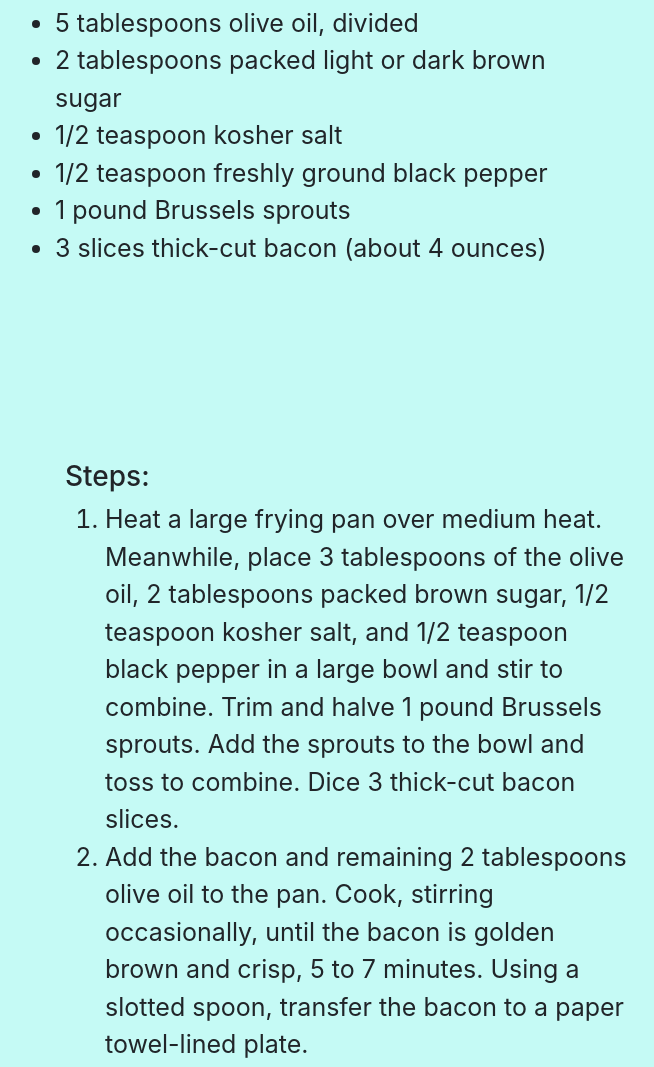
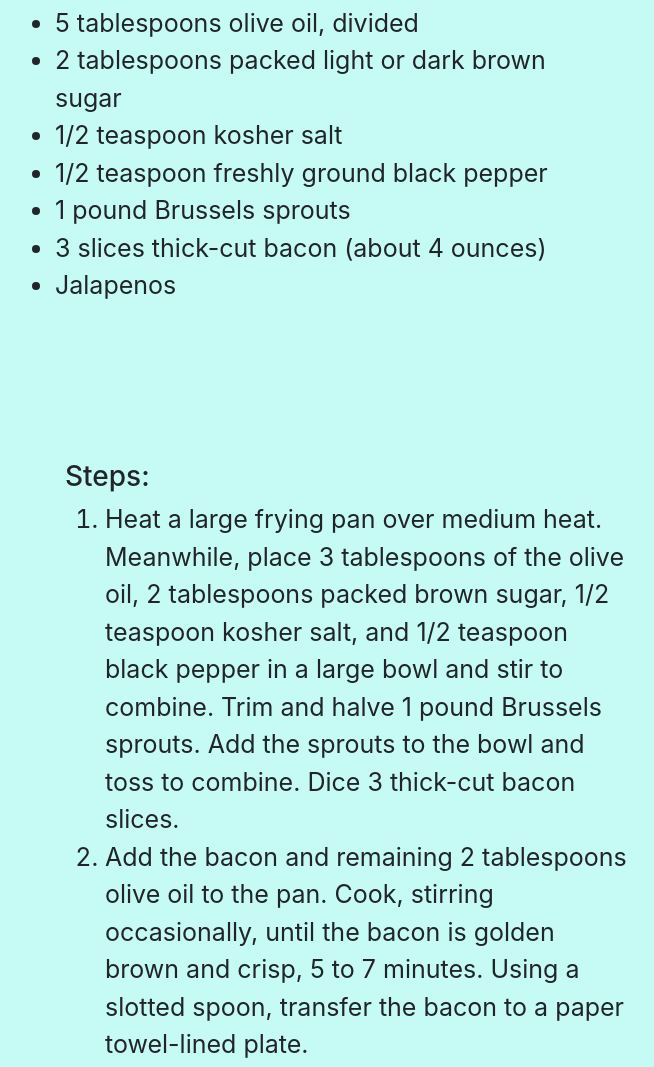
Before and after one commit to wk642/recipe, a plain HTML site: page index.html in a window 1280 px wide. Shown: the part 1158-2225 px from the top of the page, without its empty margins (135-789 px from the left). Drawn offline with nearby package versions, Linux system fonts and the light colour scheme; a web font is replaced by a local one.

Commit message:
Finished Phase 4 step 1, added a new item to the list using DOM

```diff
--- a/index.html
+++ b/index.html
@@ -108,7 +108,7 @@
                 <div>
                     <!-- Start of Step 5 - Add an unordered list of ingredients -->
                     <h3 id="smallerHeaders-ingredients">Ingredients:</h3>
-                    <ul>
+                    <ul id="ingredientsList">
                         <!-- Start of list -->
                         <li>5 tablespoons olive oil, divided</li>
                         <li>2 tablespoons packed light or dark brown sugar</li>
@@ -187,7 +187,8 @@
         <script src="https://cdn.jsdelivr.net/npm/popper.js@1.12.9/dist/umd/popper.min.js" integrity="sha384-ApNbgh9B+Y1QKtv3Rn7W3mgPxhU9K/ScQsAP7hUibX39j7fakFPskvXusvfa0b4Q" crossorigin="anonymous"></script>
         <script src="https://cdn.jsdelivr.net/npm/bootstrap@4.0.0/dist/js/bootstrap.min.js" integrity="sha384-JZR6Spejh4U02d8jOt6vLEHfe/JQGiRRSQQxSfFWpi1MquVdAyjUar5+76PVCmYl" crossorigin="anonymous"></script> -->
         <!-- End of Bootstrap for JS -->
-
+        <!-- Start of linking js -->
+        <script src="script.js"></script>
     </body>
     <!-- End of body -->
 
--- a/script.js
+++ b/script.js
@@ -0,0 +1,9 @@
+//Phase 4, Step 1: Adding Content
+// First up, let's create a new list item and store it in a variable.
+let newIngredientElement = document.createElement('li');
+
+// Now let's update the text content of that list item.
+newIngredientElement.textContent = 'Jalapenos';
+
+// And finally, let's add that list item as a child of the ul.
+document.querySelector('#ingredientsList').appendChild(newIngredientElement);
```
